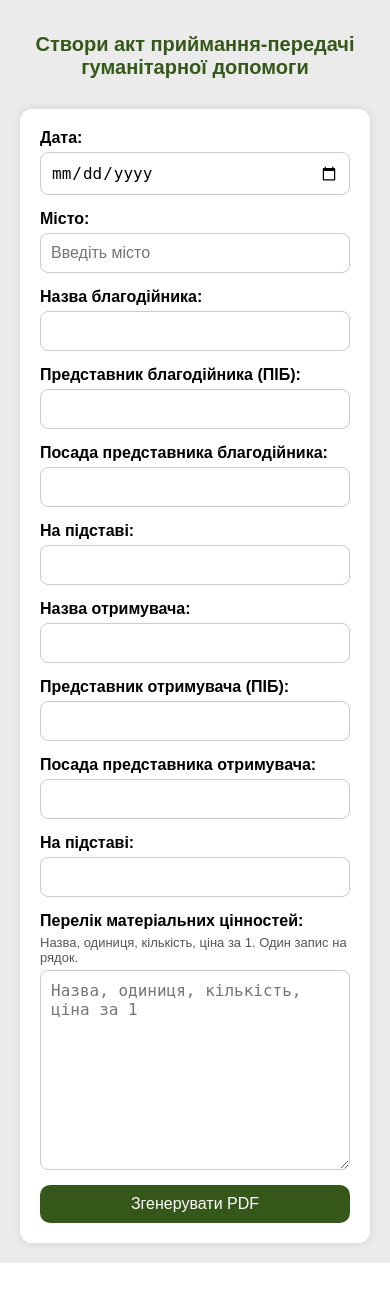
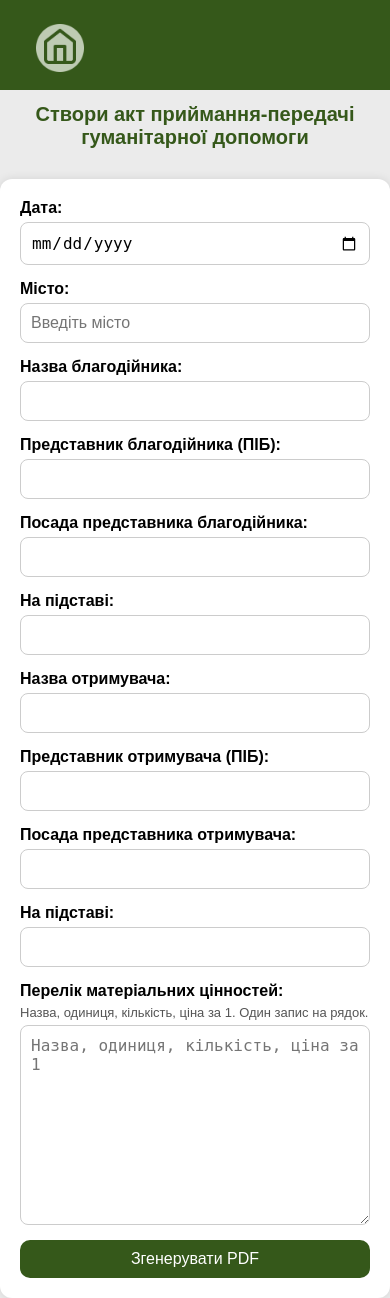
Before and after one commit to PechenenkoYara/military-app, a Flask app: page /create_pdf_form in a window 390 px wide. Before the commit the page ends 1263 px from the top, so only its background shows below. Run offline with Flask 3, Linux system fonts and the light colour scheme.

Commit message:
adapted design and added button home from create pdf

```diff
--- a/website/templates/create_pdf.html
+++ b/website/templates/create_pdf.html
@@ -12,7 +12,7 @@
     body {
       font-family: 'Mariupol', sans-serif;
       background-color: #EBEBEB;
-      padding: 20px;
+
       margin: 0;
     }
 
@@ -41,6 +41,20 @@
     .form-group label {
       margin-bottom: 5px;
       font-weight: bold;
+    }
+
+    .title_box {
+        width: 100%;
+        height: 90px;
+        display: flex;
+        background-color: rgba(53, 88, 26, 1);
+    }
+    .home_sign_img img {
+        width: 40%;
+        height: auto;
+        margin-top: 20%;
+        margin-left: 30%;
+
     }
 
     .form-group input,
@@ -110,7 +124,9 @@
   </style>
 </head>
 <body>
-
+<div class="title_box">
+    <a href="/" class="home_sign_img"><img src="/static/images/home_sign.png"></a>
+</div>
 <h1>Створи акт приймання-передачі гуманітарної допомоги</h1>
 {% with messages = get_flashed_messages(with_categories=true) %}
   {% if messages %}
```
Also changed, not shown: website/templates/contacts.html (+56 -2 lines), instance/database.db.
